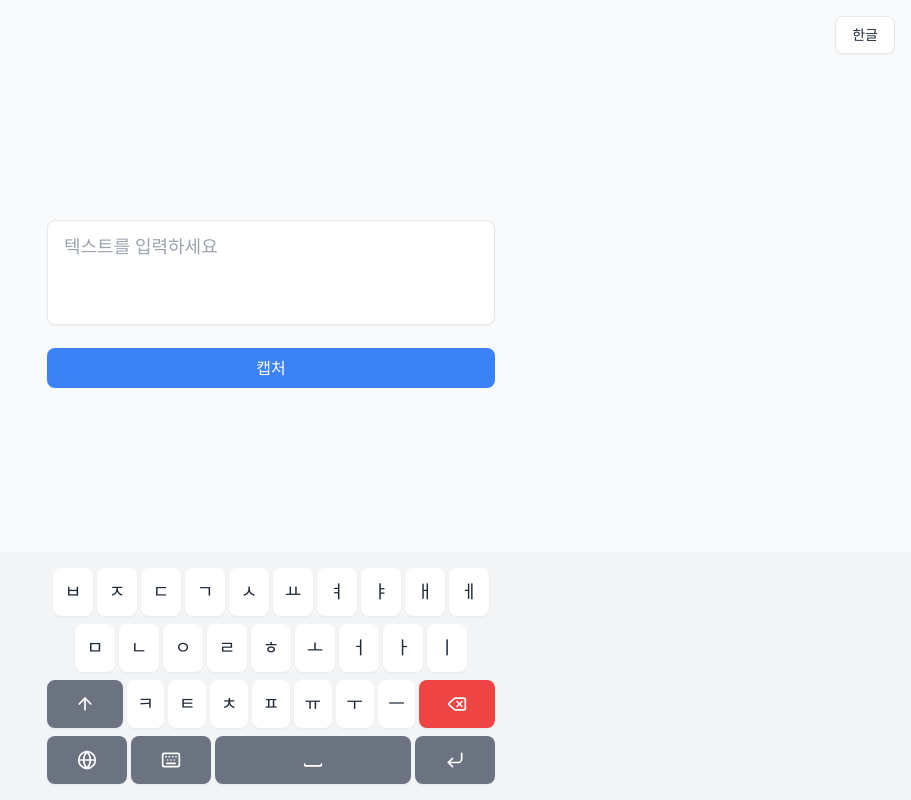
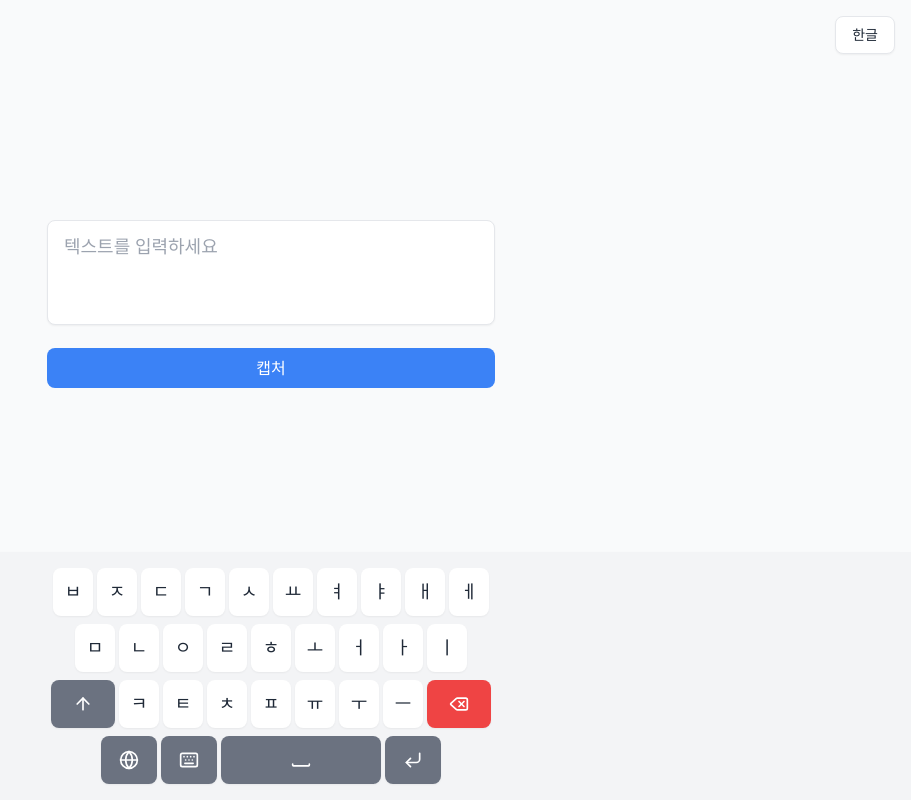
Before and after one commit to yumenohosi/asterum-input, a Next.js app: page / in a window 1280 px wide. Shown: the whole page, without its empty margins (369-1280 px from the left). Built offline with nearby package versions, Linux system fonts and the light colour scheme; a web font is replaced by a local one.

Commit message:
style: adjust keyboard button sizes
- Increase space bar width to w-40 for better visibility
- Reduce special keys (DEL, SHIFT) width to w-16
- Adjust function keys (FONT, KEYBOARD, ENTER) width to w-14
- Maintain regular character key width at w-10

```diff
--- a/src/components/VirtualKeyboard.tsx
+++ b/src/components/VirtualKeyboard.tsx
@@ -119,13 +119,13 @@ export function VirtualKeyboard({ onKeyPress, onDelete, useCustomFont, textareaR
                     useCustomFont ? 'font-custom' : 'font-["Pretendard"]'
                   } ${
                     key === 'DEL'
-                      ? 'bg-red-500 text-white hover:bg-red-600 w-20 flex items-center justify-center'
+                      ? 'bg-red-500 text-white hover:bg-red-600 w-16 flex items-center justify-center'
                       : key === 'SHIFT'
-                      ? `bg-gray-500 text-white hover:bg-gray-600 w-20 flex items-center justify-center ${isShiftPressed ? 'bg-gray-700' : ''}`
+                      ? `bg-gray-500 text-white hover:bg-gray-600 w-16 flex items-center justify-center ${isShiftPressed ? 'bg-gray-700' : ''}`
                       : key === 'SPACE'
-                      ? 'bg-gray-500 text-white hover:bg-gray-600 flex-1 flex items-center justify-center'
+                      ? 'bg-gray-500 text-white hover:bg-gray-600 w-40 flex items-center justify-center'
                       : key === 'FONT' || key === 'KEYBOARD' || key === 'ENTER'
-                      ? 'bg-gray-500 text-white hover:bg-gray-600 w-20 flex items-center justify-center'
+                      ? 'bg-gray-500 text-white hover:bg-gray-600 w-14 flex items-center justify-center'
                       : 'bg-white hover:bg-gray-50 active:bg-gray-100 w-10 text-gray-800'
                   } font-medium text-lg shadow-sm transition-colors`}
                   onClick={() => {
```
